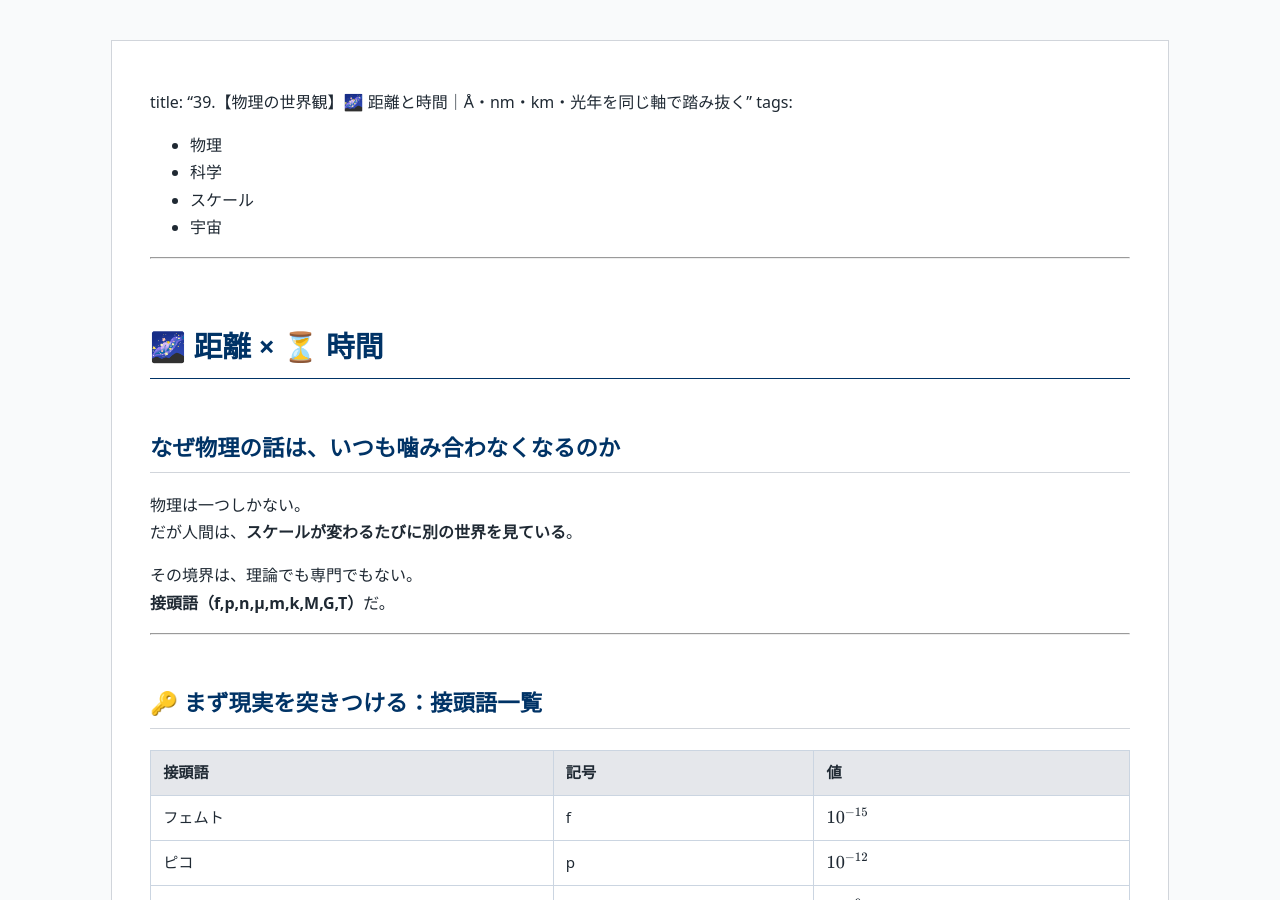
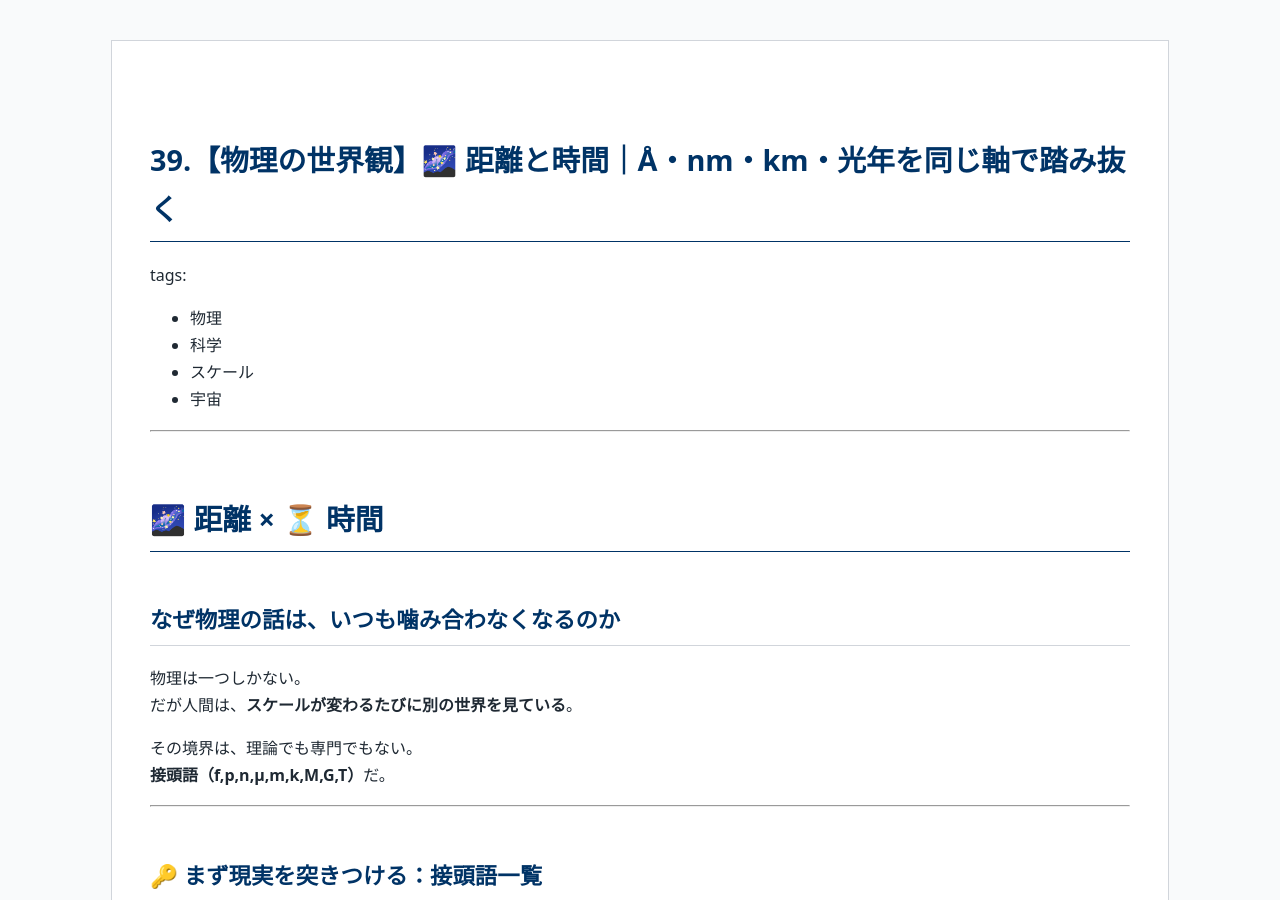
Before and after one commit to Samizo-AITL/qiita-articles, a Jekyll site: the page built from articles/39_physics_scale_distance_time.md, in a window 1280 px wide and 900 px high. Built offline with Jekyll 4.4.1, drawn with Linux system fonts in a browser that asks for light colours; some of the changed lines change nothing that is shown.

Commit message:
Update 39_physics_scale_distance_time.md

```diff
--- a/articles/39_physics_scale_distance_time.md
+++ b/articles/39_physics_scale_distance_time.md
@@ -3,7 +3,7 @@ layout: default
 title: Qiita Articles
 ---
 
-title: "39.【物理の世界観】🌌 距離と時間｜Å・nm・km・光年を同じ軸で踏み抜く"
+# 39.【物理の世界観】🌌 距離と時間｜Å・nm・km・光年を同じ軸で踏み抜く
 tags:
   - 物理
   - 科学
```
